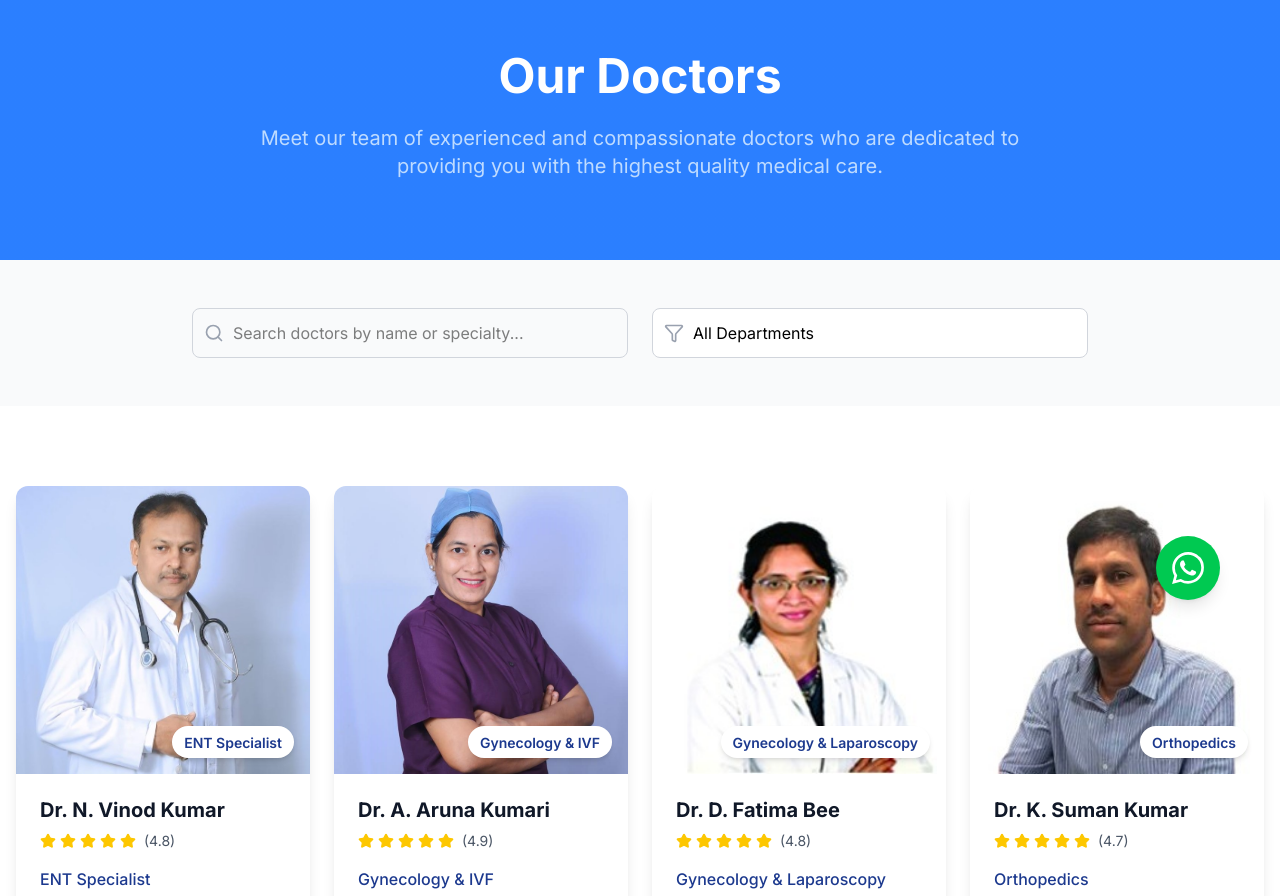
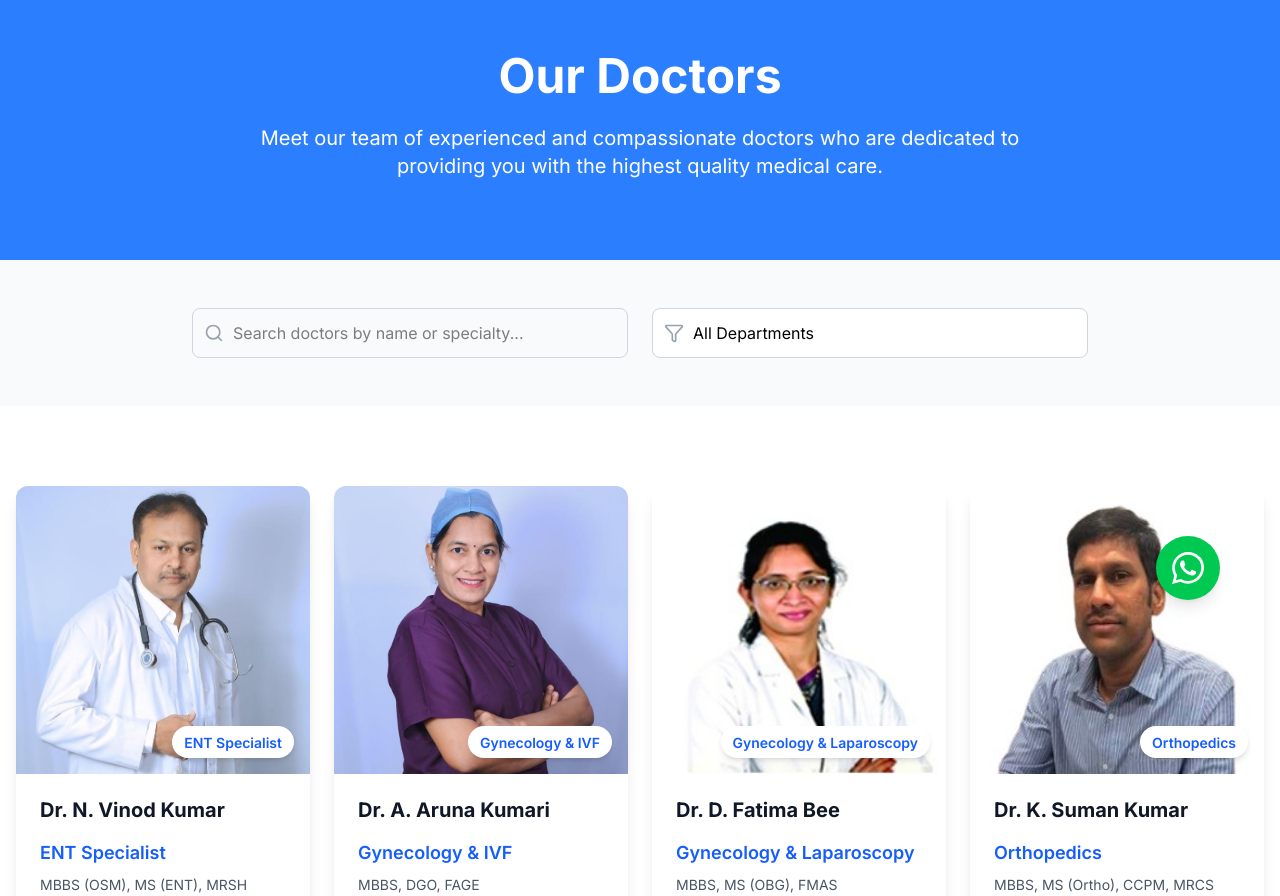
Before and after one commit to websiteb47/neravati-hospital, a React (Vite) app: page /doctors in a window 1280 px wide. Shown: the part 140-1036 px from the top of the page. Built offline with nearby package versions, Linux system fonts and the light colour scheme.

Commit message:
Ratings and color updated

```diff
--- a/src/components/DoctorCard.jsx
+++ b/src/components/DoctorCard.jsx
@@ -1,37 +1,10 @@
-import { Star, Clock, Users, MapPin } from 'lucide-react';
+import { Clock, Users, MapPin } from 'lucide-react';
 import { Link } from 'react-router-dom';
 import { useState } from 'react';
 import DoctorModal from './DoctorModal';
 
 const DoctorCard = ({ doctor }) => {
   const [isModalOpen, setIsModalOpen] = useState(false);
-
-  const renderStars = (rating) => {
-    const stars = [];
-    const fullStars = Math.floor(rating);
-    const hasHalfStar = rating % 1 !== 0;
-
-    for (let i = 0; i < fullStars; i++) {
-      stars.push(
-        <Star key={i} className="w-4 h-4 fill-yellow-400 text-yellow-400" />
-      );
-    }
-
-    if (hasHalfStar) {
-      stars.push(
-        <Star key="half" className="w-4 h-4 fill-yellow-400 text-yellow-400" />
-      );
-    }
-
-    const emptyStars = 5 - Math.ceil(rating);
-    for (let i = 0; i < emptyStars; i++) {
-      stars.push(
-        <Star key={`empty-${i}`} className="w-4 h-4 text-gray-300" />
-      );
-    }
-
-    return stars;
-  };
 
   return (
     <>
@@ -45,26 +18,20 @@ const DoctorCard = ({ doctor }) => {
             loading="lazy"
           />
           <div className="absolute bottom-4 right-4 bg-white rounded-full px-3 py-1 shadow-md">
-            <span className="text-sm font-semibold text-blue-900">{doctor.specialty}</span>
+            <span className="text-sm font-semibold text-blue-600">{doctor.specialty}</span>
           </div>
         </div>
 
         {/* Doctor Info */}
         <div className="p-6 space-y-4 flex-1 flex flex-col">
-          {/* Name and Rating */}
+          {/* Name */}
           <div className="space-y-2">
             <h3 className="text-xl font-bold text-gray-900 leading-tight">{doctor.name}</h3>
-            <div className="flex items-center space-x-2">
-              <div className="flex items-center space-x-1">
-                {renderStars(doctor.rating)}
-              </div>
-              <span className="text-sm text-gray-600">({doctor.rating})</span>
-            </div>
           </div>
 
           {/* Specialty and Education */}
           <div className="space-y-2">
-            <p className="text-blue-900 font-medium">{doctor.specialty}</p>
+            <p className="text-blue-600 font-semibold text-lg">{doctor.specialty}</p>
             <p className="text-sm text-gray-600">{doctor.education}</p>
           </div>
 
--- a/src/components/Navbar.jsx
+++ b/src/components/Navbar.jsx
@@ -33,7 +33,7 @@ const Navbar = () => {
 
   return (
     <>
-      <div className="fixed top-0 left-0 right-0 z-50 bg-blue-500 text-white flex justify-center items-center">
+      <div className="fixed top-0 left-0 right-0 z-50 bg-green-400 text-white flex justify-center items-center">
         <div className="container m-2 px-2 sm:m-3 sm:px-4">
           <div className="flex flex-col sm:flex-row justify-between items-center text-xs sm:text-sm">
             <div className="flex flex-col sm:flex-row items-center space-y-1 sm:space-y-0 sm:space-x-6 mb-1 sm:mb-0 w-full sm:w-auto">
--- a/src/components/ServiceCard.jsx
+++ b/src/components/ServiceCard.jsx
@@ -65,7 +65,6 @@ const ServiceCard = ({ service }) => {
         <div className="flex items-center justify-between pt-4 border-t border-gray-100 mt-auto">
           <div className="space-y-1">
             {/* <p className="text-lg font-bold text-blue-600">{service.price}</p> */}
-            <p className="text-sm text-gray-500">Duration: {service.duration}</p>
           </div>
           <div className="w-10 h-10 bg-gray-100 rounded-full flex items-center justify-center group-hover:bg-blue-100 transition-colors duration-200">
             <ArrowRight className="w-5 h-5 text-gray-600 group-hover:text-blue-900 transition-colors duration-200" />
--- a/src/pages/About.jsx
+++ b/src/pages/About.jsx
@@ -92,7 +92,7 @@ const About = () => {
       <section className="bg-gradient-to-r from-blue-500 to-blue-500 text-white py-20">
         <div className="container mx-auto px-4 text-center">
           <h1 className="text-5xl font-bold mb-6">About Neravati</h1>
-          <p className="text-xl text-blue-200 max-w-3xl mx-auto">
+          <p className="text-xl  text-white max-w-3xl mx-auto">
             Providing exceptional healthcare services with compassion, innovation, and excellence
           </p>
         </div>
--- a/src/pages/Contact.jsx
+++ b/src/pages/Contact.jsx
@@ -56,7 +56,7 @@ const Contact = () => {
       <section className="bg-gradient-to-r from-blue-500 to-blue-500 text-white py-20">
         <div className="container mx-auto px-4 text-center">
           <h1 className="text-5xl font-bold mb-6">Contact Us</h1>
-          <p className="text-xl text-blue-200 max-w-3xl mx-auto">
+          <p className="text-xl text-white-200 max-w-3xl mx-auto">
             Get in touch with us for any questions, concerns, or to schedule an appointment.
             We're here to help you with all your healthcare needs.
           </p>
--- a/src/pages/Doctors.jsx
+++ b/src/pages/Doctors.jsx
@@ -20,7 +20,7 @@ const Doctors = () => {
       <section className="bg-gradient-to-r from-blue-500 to-blue-500 text-white py-20">
         <div className="container mx-auto px-4 text-center">
           <h1 className="text-5xl font-bold mb-6">Our Doctors</h1>
-          <p className="text-xl text-blue-200 max-w-3xl mx-auto">
+          <p className="text-xl text-white-200 max-w-3xl mx-auto">
             Meet our team of experienced and compassionate doctors who are dedicated to
             providing you with the highest quality medical care.
           </p>
--- a/src/pages/Home.jsx
+++ b/src/pages/Home.jsx
@@ -102,7 +102,7 @@ const Home = () => {
       </section>
 
       {/* Departments Section */}
-      <section className="py-20">
+     {/* <section className="py-20">
         <div className="container mx-auto px-4">
           <div className="text-center mb-16">
             <h2 className="text-4xl font-bold text-gray-900 mb-4">Our Departments</h2>
@@ -161,7 +161,7 @@ const Home = () => {
       <section className="py-20 bg-blue-500 text-white">
         <div className="container mx-auto px-4 text-center">
           <h2 className="text-4xl font-bold mb-6">Ready to Get Started?</h2>
-          <p className="text-xl text-blue-200 mb-8 max-w-2xl mx-auto">
+          <p className="text-xl  text-white-200 mb-8 max-w-2xl mx-auto">
             Book your appointment today and take the first step towards better health.
             Our team is here to help you on your wellness journey.
           </p>
```
Also changed, not shown: src/components/Hero.jsx (+10 -12 lines), src/pages/Gallery.jsx (+44 -44 lines), public/images/banner5.jpg (added).
